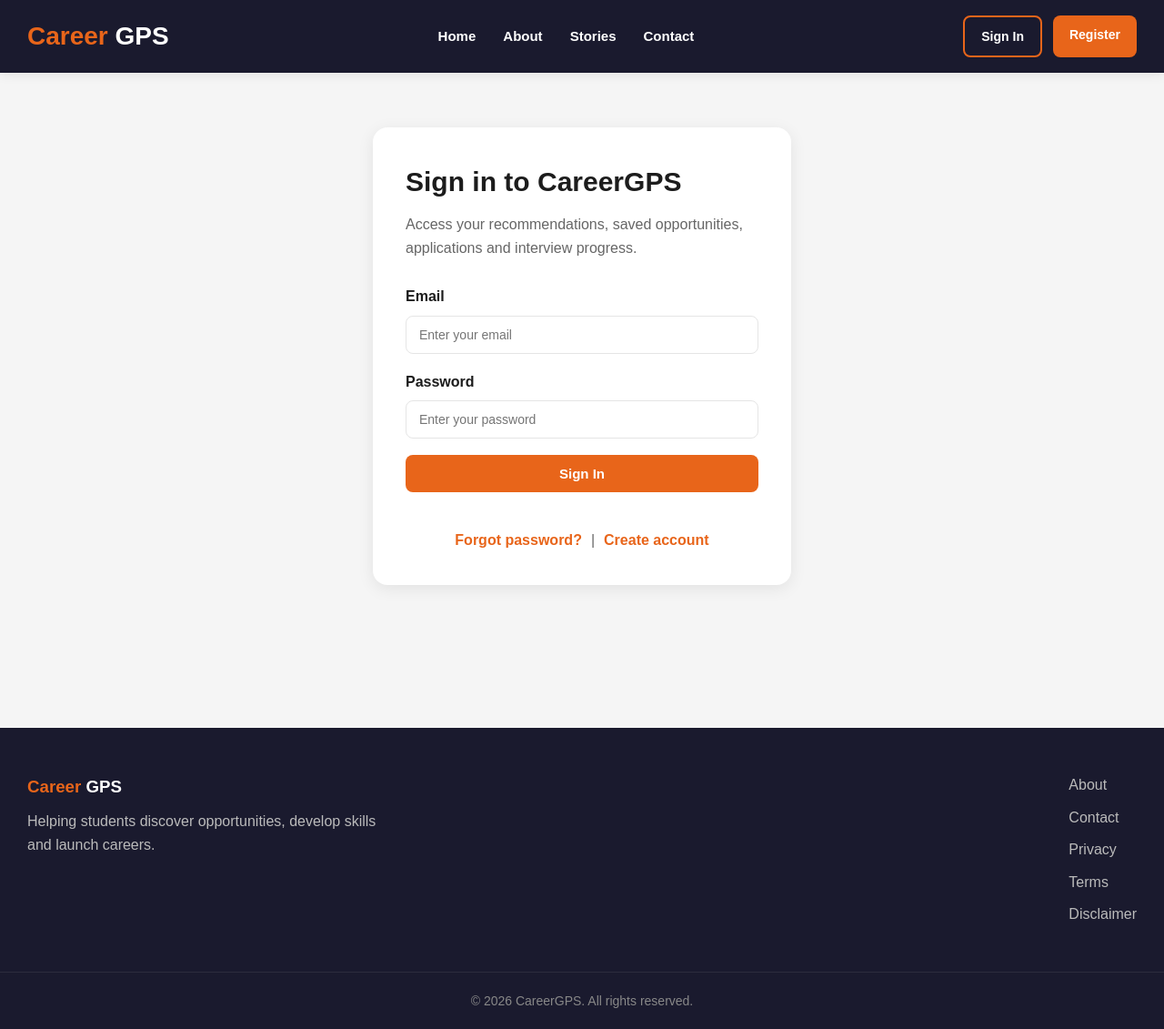
After one commit to DrMac13/CareerGPS, a Django app: page /login/ in a window 1280 px wide. The commit adds this page. Shown: the whole page at 91% size. Run offline with Django 5.2, Linux system fonts and the light colour scheme.

Commit message:
Completed public authentication and website pages

```diff
--- a/config/urls.py
+++ b/config/urls.py
@@ -4,8 +4,10 @@ from dashboard.views import (
     home_page,
     about_page,
     dashboard_page,
+    login_page,
     opportunities_page,
     applications_page,
+    register_page,
     saved_page,
     interview_history_page,
     interview_analytics_page,
@@ -20,6 +22,19 @@ from dashboard.views import (
 
 
 urlpatterns = [
+
+    path(
+        "login/",
+        login_page,
+        name="login_page"
+    ),
+
+    path(
+        "register/",
+        register_page,
+        name="register_page"
+    ),
+
     path(
         "",
         home_page,
--- a/dashboard/views.py
+++ b/dashboard/views.py
@@ -7,6 +7,17 @@ from profiles.models import (
     UserInterest
 )
 
+def login_page(request):
+    return render(
+        request,
+        "public/login.html"
+    )
+
+def register_page(request):
+    return render(
+        request,
+        "public/register.html"
+    )
 
 def home_page(request):
     return render(
--- a/static/css/public.css
+++ b/static/css/public.css
@@ -248,3 +248,112 @@ main {
         font-size: 38px;
     }
 }
+
+
+.auth-page {
+    min-height: 75vh;
+    display: flex;
+    align-items: center;
+    justify-content: center;
+    padding: 60px 30px;
+}
+
+.auth-card {
+    width: 100%;
+    max-width: 460px;
+    background: #FFFFFF;
+    border-radius: 16px;
+    padding: 36px;
+    box-shadow: 0 4px 18px rgba(0,0,0,0.08);
+}
+
+.auth-card h1 {
+    color: #1C1C1C;
+    margin-bottom: 10px;
+    font-size: 30px;
+}
+
+.auth-subtitle {
+    color: #666666;
+    margin-bottom: 28px;
+}
+
+.auth-form {
+    display: flex;
+    flex-direction: column;
+    gap: 18px;
+}
+
+.form-group {
+    display: flex;
+    flex-direction: column;
+    gap: 8px;
+}
+
+.form-group label {
+    font-weight: 700;
+    color: #1C1C1C;
+}
+
+.form-group input,
+.form-group select,
+.form-group textarea {
+    padding: 12px 14px;
+    border: 1px solid #E5E5E5;
+    border-radius: 8px;
+    font-size: 14px;
+}
+
+.form-group input:focus,
+.form-group select:focus,
+.form-group textarea:focus {
+    outline: none;
+    border-color: #E8651A;
+    box-shadow: 0 0 0 3px rgba(232, 101, 26, 0.10);
+}
+
+.auth-submit {
+    background: #E8651A;
+    color: #FFFFFF;
+    border: none;
+    border-radius: 8px;
+    padding: 12px 18px;
+    font-size: 15px;
+    font-weight: 800;
+    cursor: pointer;
+}
+
+.auth-submit:hover {
+    background: #C95313;
+}
+
+.auth-message {
+    font-size: 14px;
+    color: #666666;
+}
+
+.auth-message.success {
+    color: #27AE60;
+}
+
+.auth-message.error {
+    color: #DC3545;
+}
+
+.auth-links {
+    margin-top: 22px;
+    display: flex;
+    justify-content: center;
+    gap: 10px;
+    color: #666666;
+}
+
+.auth-links a {
+    color: #E8651A;
+    font-weight: 700;
+    text-decoration: none;
+}
+
+.auth-links a:hover {
+    color: #C95313;
+}
--- a/templates/public/base.html
+++ b/templates/public/base.html
@@ -110,7 +110,7 @@
                         Career
                     </span>
 
-                    <span style="color:white;">
+                    <span class="logo-white">
                         GPS
                     </span>
                 </h3>
--- /dev/null
+++ b/templates/public/login.html
@@ -0,0 +1,125 @@
+{% extends "public/base.html" %}
+
+{% block title %}
+Sign In | CareerGPS
+{% endblock %}
+
+{% block content %}
+
+<section class="auth-page">
+
+    <div class="auth-card">
+
+        <h1>
+            Sign in to CareerGPS
+        </h1>
+
+        <p class="auth-subtitle">
+            Access your recommendations, saved opportunities,
+            applications and interview progress.
+        </p>
+
+        <form id="loginForm" class="auth-form">
+
+            <div class="form-group">
+                <label for="email">
+                    Email
+                </label>
+
+                <input
+                    type="email"
+                    id="email"
+                    name="email"
+                    placeholder="Enter your email"
+                    required
+                >
+            </div>
+
+            <div class="form-group">
+                <label for="password">
+                    Password
+                </label>
+
+                <input
+                    type="password"
+                    id="password"
+                    name="password"
+                    placeholder="Enter your password"
+                    required
+                >
+            </div>
+
+            <button type="submit" class="auth-submit">
+                Sign In
+            </button>
+
+            <p id="loginMessage" class="auth-message"></p>
+
+        </form>
+
+        <div class="auth-links">
+
+            <a href="/forgot-password/">
+                Forgot password?
+            </a>
+
+            <span>
+                |
+            </span>
+
+            <a href="/register/">
+                Create account
+            </a>
+
+        </div>
+
+    </div>
+
+</section>
+
+<script>
+    const loginForm = document.getElementById("loginForm");
+    const loginMessage = document.getElementById("loginMessage");
+
+    loginForm.addEventListener("submit", function(event) {
+        event.preventDefault();
+
+        const email = document.getElementById("email").value;
+        const password = document.getElementById("password").value;
+
+        loginMessage.textContent = "Signing in...";
+        loginMessage.className = "auth-message";
+
+        fetch("/api/login/", {
+            method: "POST",
+            headers: {
+                "Content-Type": "application/json"
+            },
+            body: JSON.stringify({
+                email: email,
+                password: password
+            })
+        })
+            .then(response => response.json())
+            .then(data => {
+                if (data.success) {
+                    loginMessage.textContent = "Login successful. Redirecting...";
+                    loginMessage.className = "auth-message success";
+
+                    window.location.href = "/dashboard/";
+                }
+                else {
+                    loginMessage.textContent = data.error || "Invalid email or password.";
+                    loginMessage.className = "auth-message error";
+                }
+            })
+            .catch(error => {
+                console.error(error);
+
+                loginMessage.textContent = "Something went wrong. Please try again.";
+                loginMessage.className = "auth-message error";
+            });
+    });
+</script>
+
+{% endblock %}
```
Also changed, not shown: templates/public/register.html (added, +191 -0 lines).
